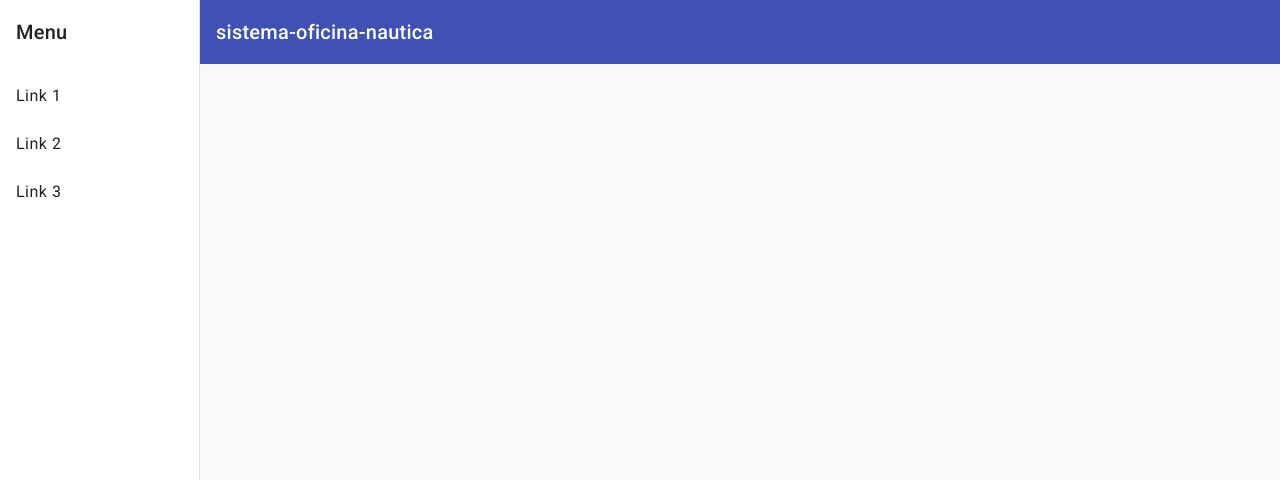
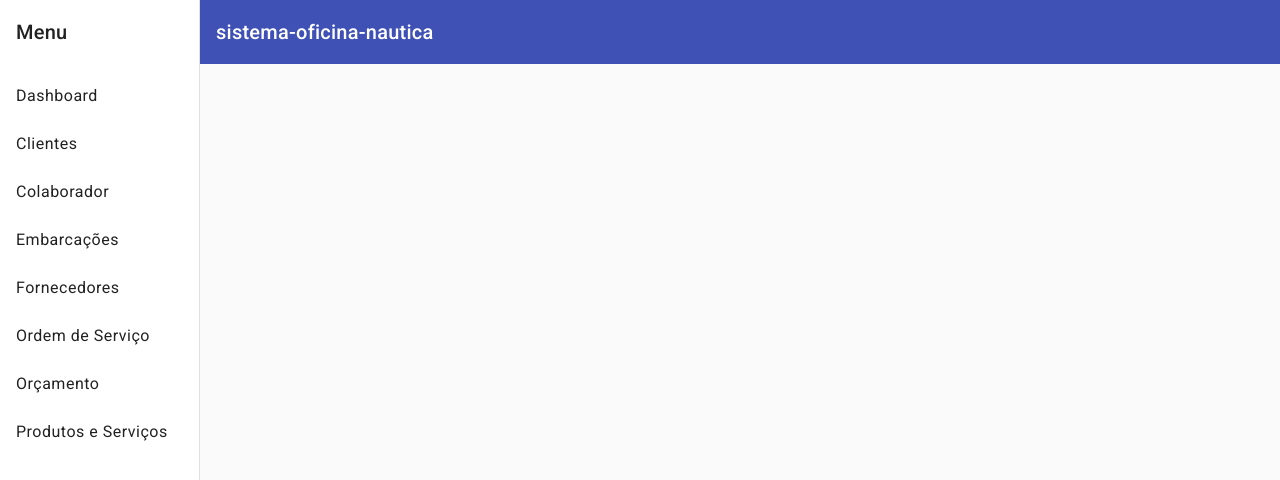
Before and after one commit to elvisdasilva/sistema-oficina-nautica, an Angular app: page / in a window 1280 px wide. Shown: the top 480 px of the page. Built offline with nearby package versions, Linux system fonts and the light colour scheme.

Commit message:
feat: criar MenuComponent

```diff
--- a/src/app/home/home.component.html
+++ b/src/app/home/home.component.html
@@ -4,11 +4,7 @@
       [mode]="(isHandset$ | async) ? 'over' : 'side'"
       [opened]="(isHandset$ | async) === false">
     <mat-toolbar>Menu</mat-toolbar>
-    <mat-nav-list>
-      <a mat-list-item href="#">Link 1</a>
-      <a mat-list-item href="#">Link 2</a>
-      <a mat-list-item href="#">Link 3</a>
-    </mat-nav-list>
+    <mat-nav-list><app-menu></app-menu></mat-nav-list>
   </mat-sidenav>
   <mat-sidenav-content>
     <mat-toolbar color="primary">
--- /dev/null
+++ b/src/app/menu/menu.component.ts
@@ -0,0 +1,57 @@
+import { Component } from '@angular/core';
+import { MatListModule } from '@angular/material/list';
+
+interface MenuItem {
+  path: string;
+  label: string;
+}
+
+@Component({
+  selector: 'app-menu',
+  standalone: true,
+  imports: [MatListModule],
+  template: `
+    @for (item of menuItems; track item.path) {
+    <a mat-list-item [href]="item.path">
+      {{ item.label }}
+    </a>
+    }
+  `,
+  styles: ``,
+})
+export class MenuComponent {
+  menuItems: Array<MenuItem> = [
+    {
+      path: '/',
+      label: 'Dashboard',
+    },
+    {
+      path: '/',
+      label: 'Clientes',
+    },
+    {
+      path: '/',
+      label: 'Colaborador',
+    },
+    {
+      path: '/',
+      label: 'Embarcações',
+    },
+    {
+      path: '/',
+      label: 'Fornecedores',
+    },
+    {
+      path: '/',
+      label: 'Ordem de Serviço',
+    },
+    {
+      path: '/',
+      label: 'Orçamento',
+    },
+    {
+      path: '/',
+      label: 'Produtos e Serviços',
+    },
+  ];
+}
```
Also changed, not shown: src/app/home/home.component.ts (+6 -3 lines).
